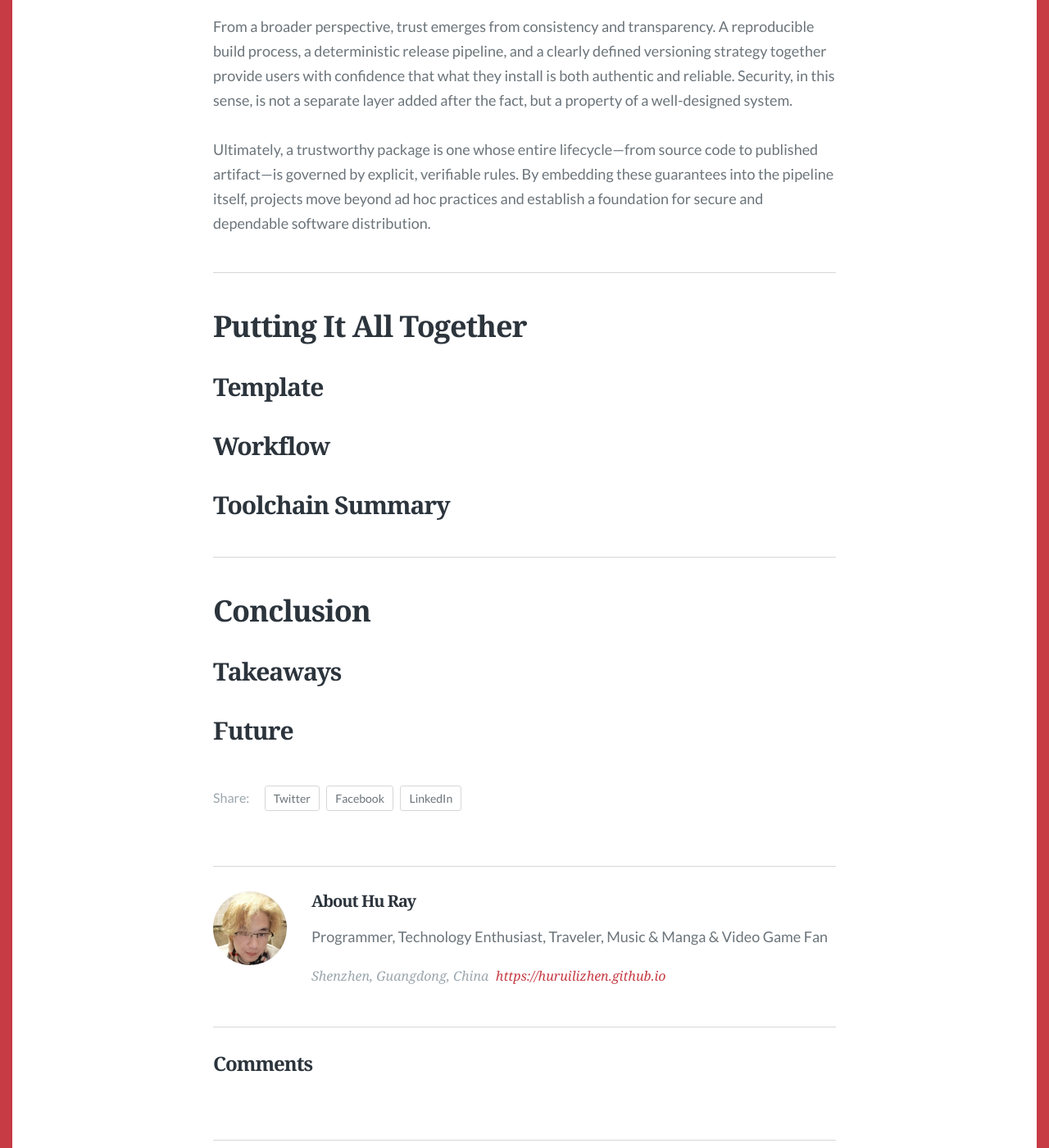
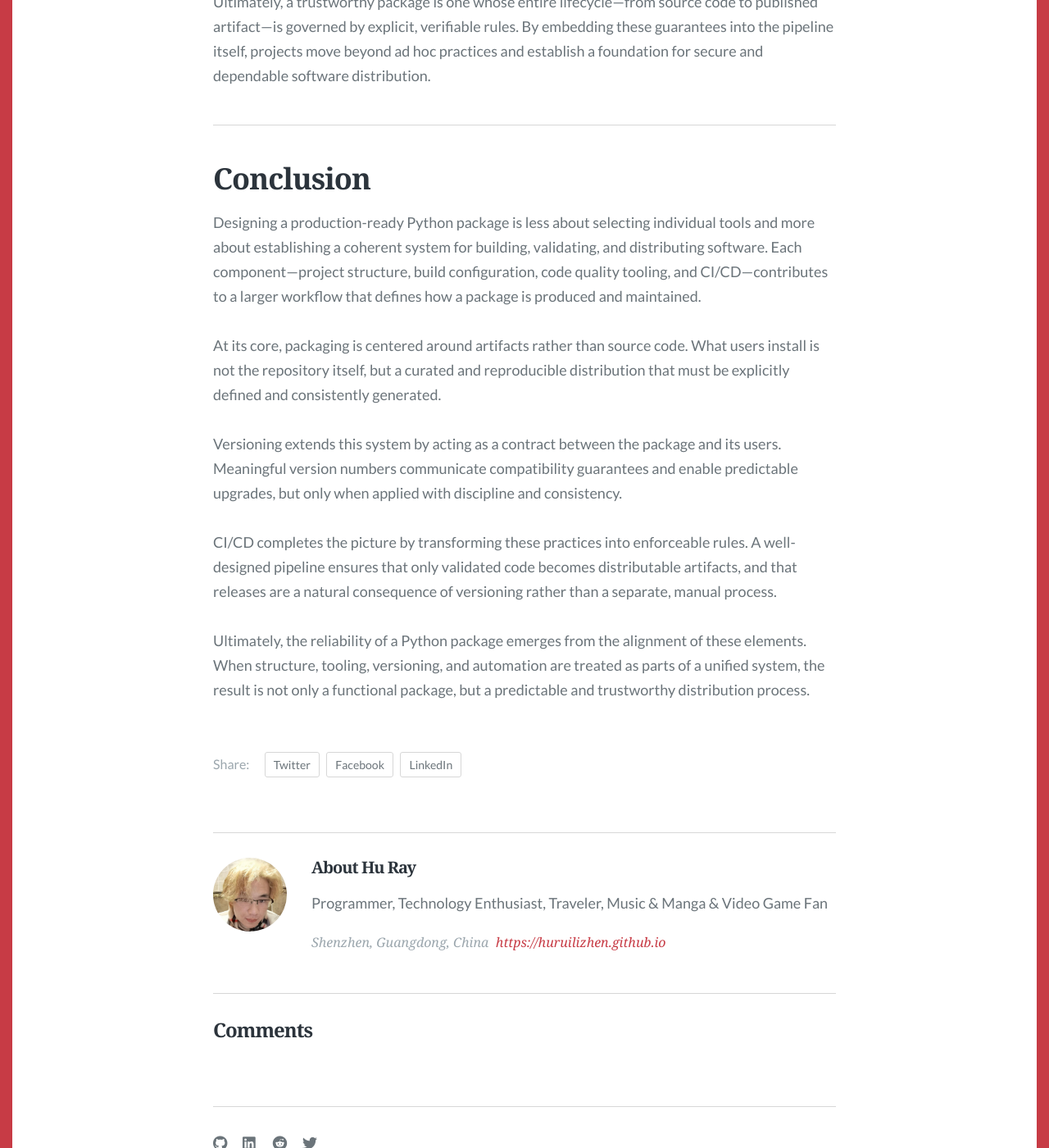
Before and after one commit to HuRuilizhen/HuRuilizhen.github.io, a Jekyll site: the page built from _posts/2026-03-30-Designing-a-Production-Ready-Python-Package.md, in a window 1280 px wide and 1400 px high, scrolled down 24370 px. Shown: the whole window at 82% size. Built offline with Jekyll 4.4.1, drawn with Linux system fonts in a browser that asks for light colours; some web fonts are replaced; comment, search, counter and statistics services are not loaded; some of the changed text lies outside the part shown.

Commit message:
snap(production-ready-python-package): finish conclusion section

```diff
--- a/_posts/2026-03-30-Designing-a-Production-Ready-Python-Package.md
+++ b/_posts/2026-03-30-Designing-a-Production-Ready-Python-Package.md
@@ -48,13 +48,7 @@ Python packaging has long been shaped by a fragmented ecosystem of loosely conne
   - [Pipeline Design](#pipeline-design)
   - [Automated Releases](#automated-releases)
   - [Security and Trust](#security-and-trust)
-- [Putting It All Together](#putting-it-all-together)
-  - [Template](#template)
-  - [Workflow](#workflow)
-  - [Toolchain Summary](#toolchain-summary)
 - [Conclusion](#conclusion)
-  - [Takeaways](#takeaways)
-  - [Future](#future)
 <!--toc:end-->
 
 ---
@@ -452,18 +446,14 @@ Ultimately, a trustworthy package is one whose entire lifecycle—from source co
 
 ---
 
-# Putting It All Together
-
-## Template
-
-## Workflow
-
-## Toolchain Summary
-
----
-
 # Conclusion
 
-## Takeaways
+Designing a production-ready Python package is less about selecting individual tools and more about establishing a coherent system for building, validating, and distributing software. Each component—project structure, build configuration, code quality tooling, and CI/CD—contributes to a larger workflow that defines how a package is produced and maintained.
 
-## Future
+At its core, packaging is centered around artifacts rather than source code. What users install is not the repository itself, but a curated and reproducible distribution that must be explicitly defined and consistently generated.
+
+Versioning extends this system by acting as a contract between the package and its users. Meaningful version numbers communicate compatibility guarantees and enable predictable upgrades, but only when applied with discipline and consistency.
+
+CI/CD completes the picture by transforming these practices into enforceable rules. A well-designed pipeline ensures that only validated code becomes distributable artifacts, and that releases are a natural consequence of versioning rather than a separate, manual process.
+
+Ultimately, the reliability of a Python package emerges from the alignment of these elements. When structure, tooling, versioning, and automation are treated as parts of a unified system, the result is not only a functional package, but a predictable and trustworthy distribution process.
```
